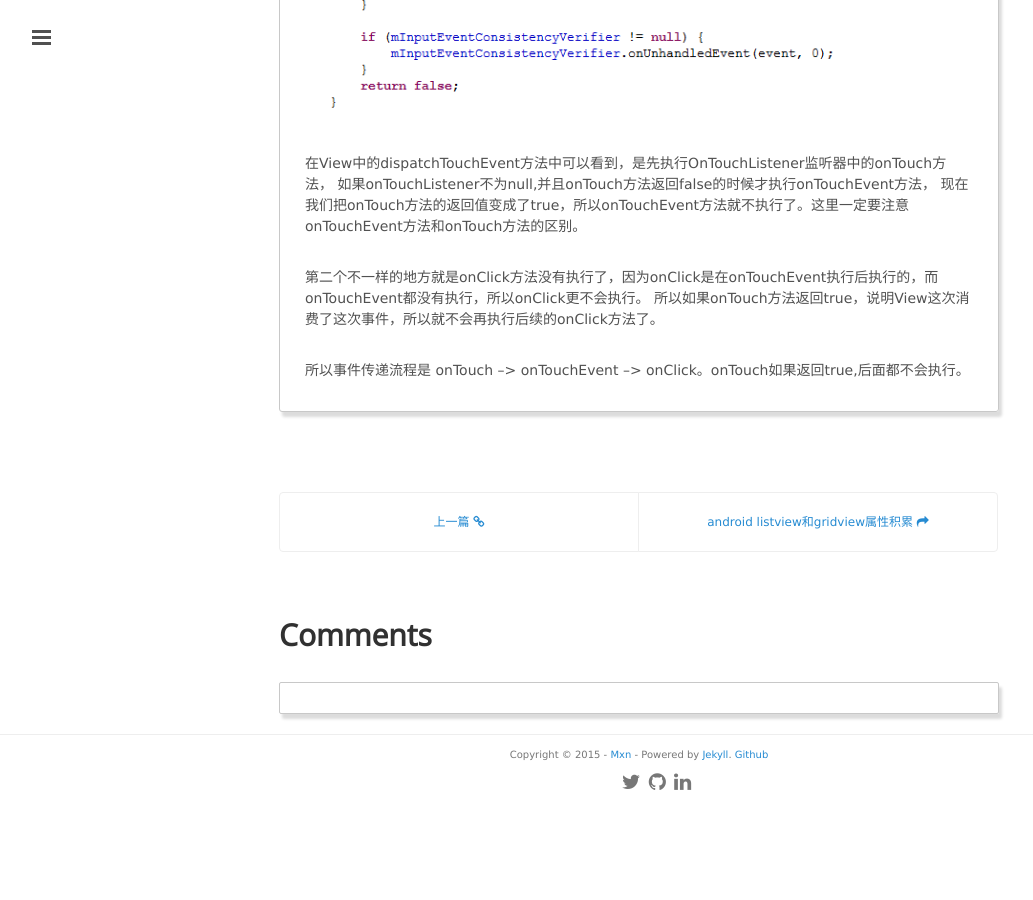
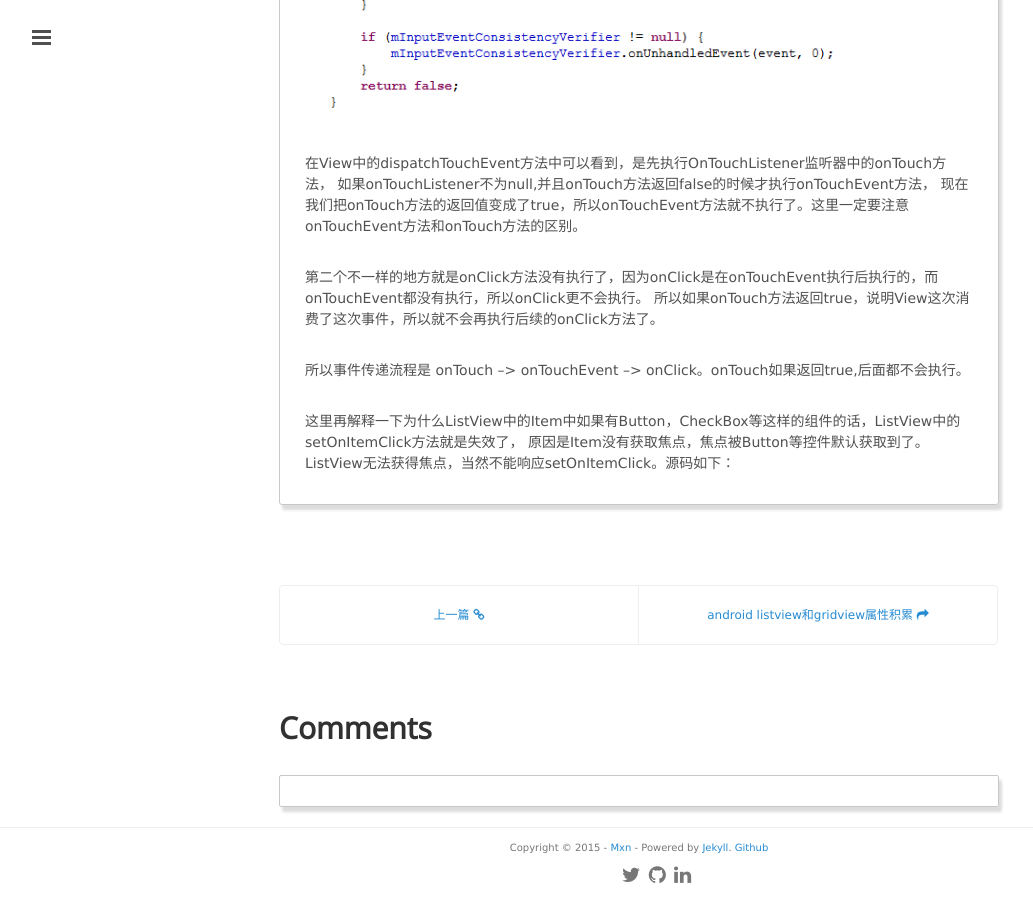
Before and after one commit to mxn21/mxn21.github.io, a Jekyll site: the page built from _posts/2015-6-28-onTouch方法与onClick冲突分析.md, in a window 1280 px wide and 900 px high, scrolled down 5411 px. Shown: the whole window, without its empty margins (1-1034 px from the left). Built offline with Jekyll 4.4.1, drawn with Linux system fonts in a browser that asks for light colours; Markdown is read by kramdown in place of the engine named in the settings; comment, search, counter and statistics services are not loaded; before the commit the page ends 6218 px from its top, so only the background shows below that.

Commit message:
1312
12312

```diff
--- a/_posts/2015-6-28-onTouch方法与onClick冲突分析.md
+++ b/_posts/2015-6-28-onTouch方法与onClick冲突分析.md
@@ -182,3 +182,7 @@
 所以如果onTouch方法返回true，说明View这次消费了这次事件，所以就不会再执行后续的onClick方法了。
 
 所以事件传递流程是 onTouch --> onTouchEvent --> onClick。onTouch如果返回true,后面都不会执行。
+
+
+这里再解释一下为什么ListView中的Item中如果有Button，CheckBox等这样的组件的话，ListView中的setOnItemClick方法就是失效了，
+原因是Item没有获取焦点，焦点被Button等控件默认获取到了。ListView无法获得焦点，当然不能响应setOnItemClick。源码如下：
```
